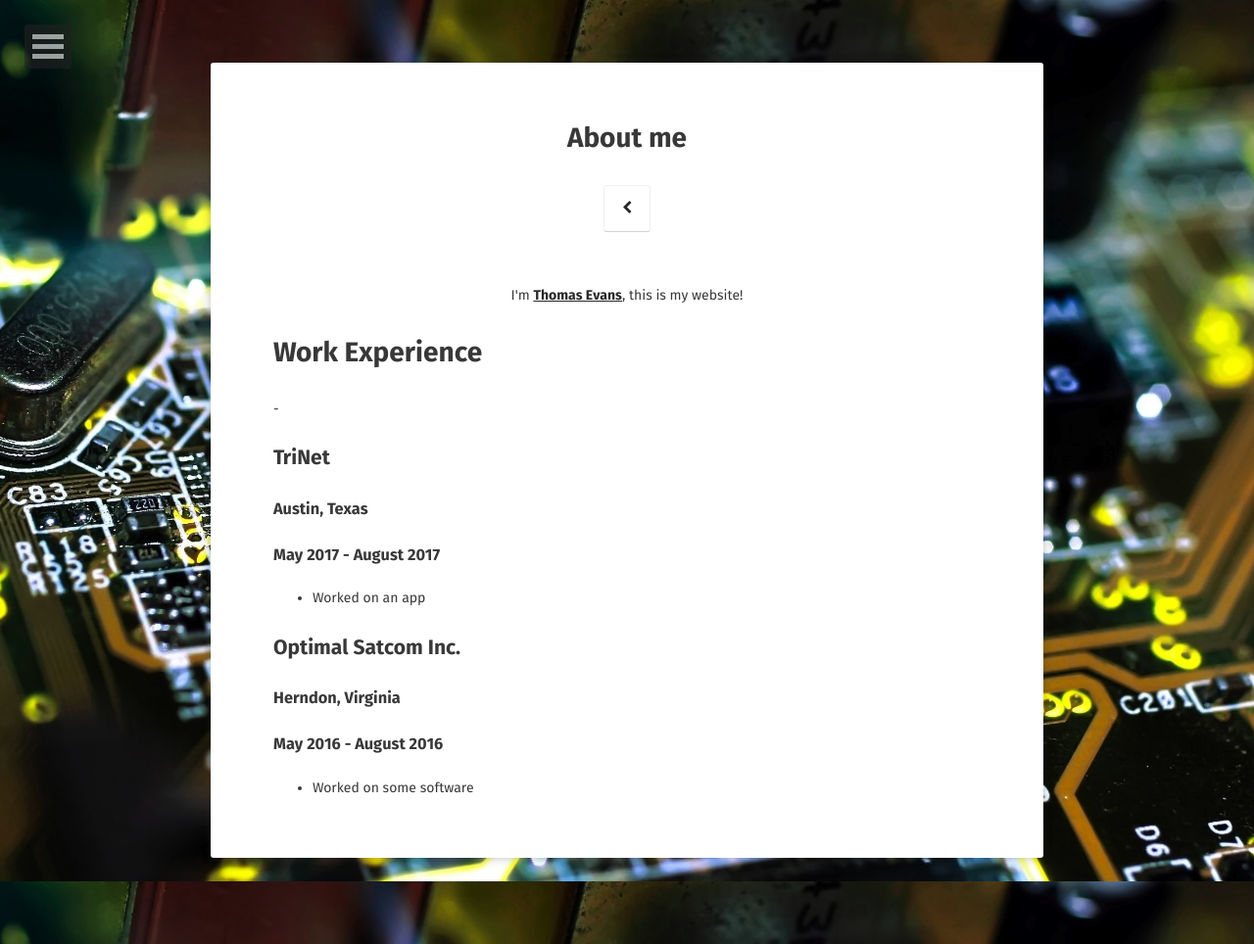
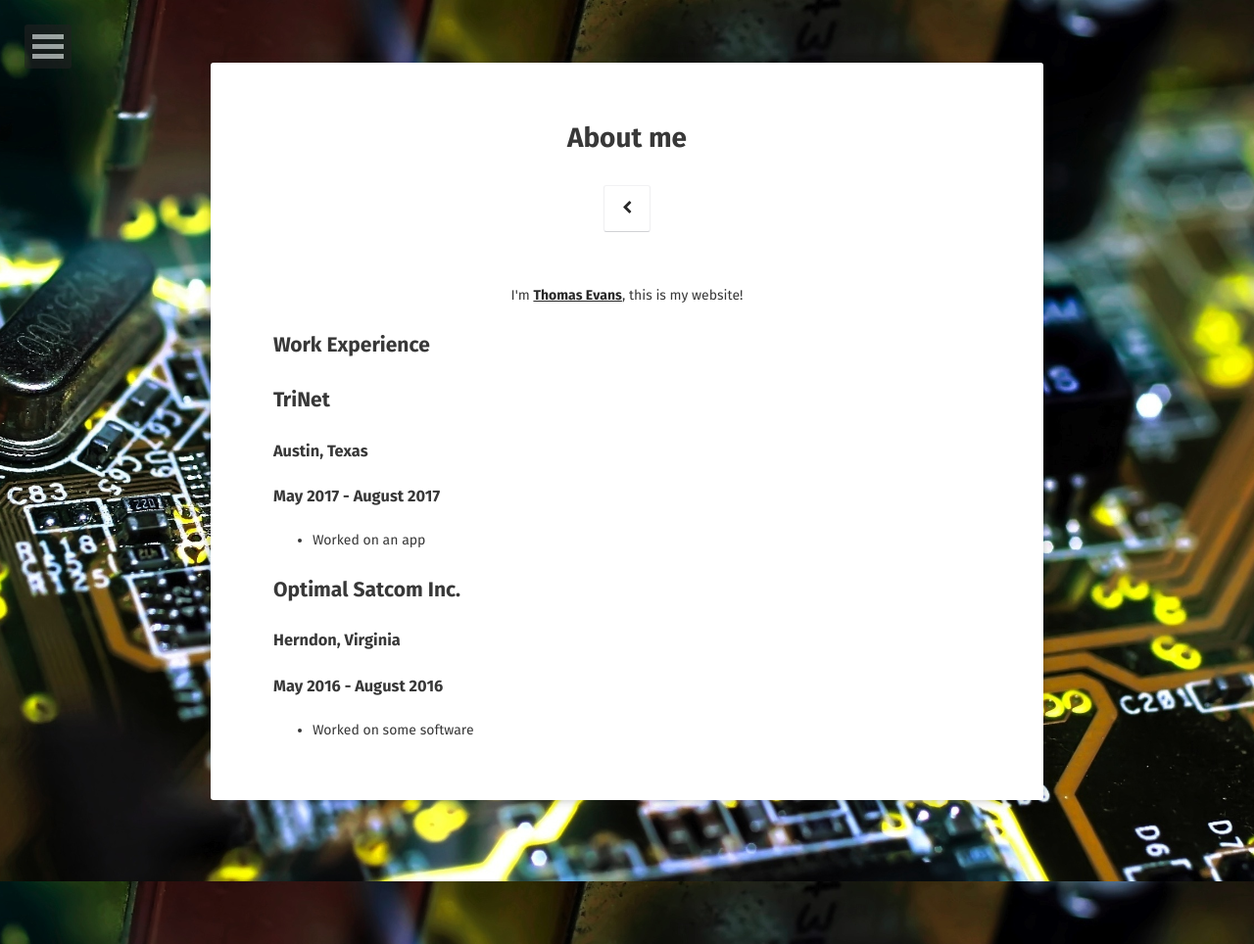
Before and after one commit to tsevans/tsevans.github.io, a Jekyll site: the page built from about/index.md, in a window 1280 px wide. Shown: the whole page at 98% size. Built offline with Jekyll 4.4.1, drawn with Linux system fonts in a browser that asks for light colours; some web fonts are replaced.

Commit message:
Changed header

```diff
--- a/about/index.md
+++ b/about/index.md
@@ -8,8 +8,8 @@ comments: false
 
 <center>I'm <a href="http://tsevans.github.io"><b>Thomas Evans</b></a>, this is my website!</center>
 
-# Work Experience
--
+Work Experience
+---------------
 ## TriNet
 ### Austin, Texas
 ### May 2017 - August 2017
```
